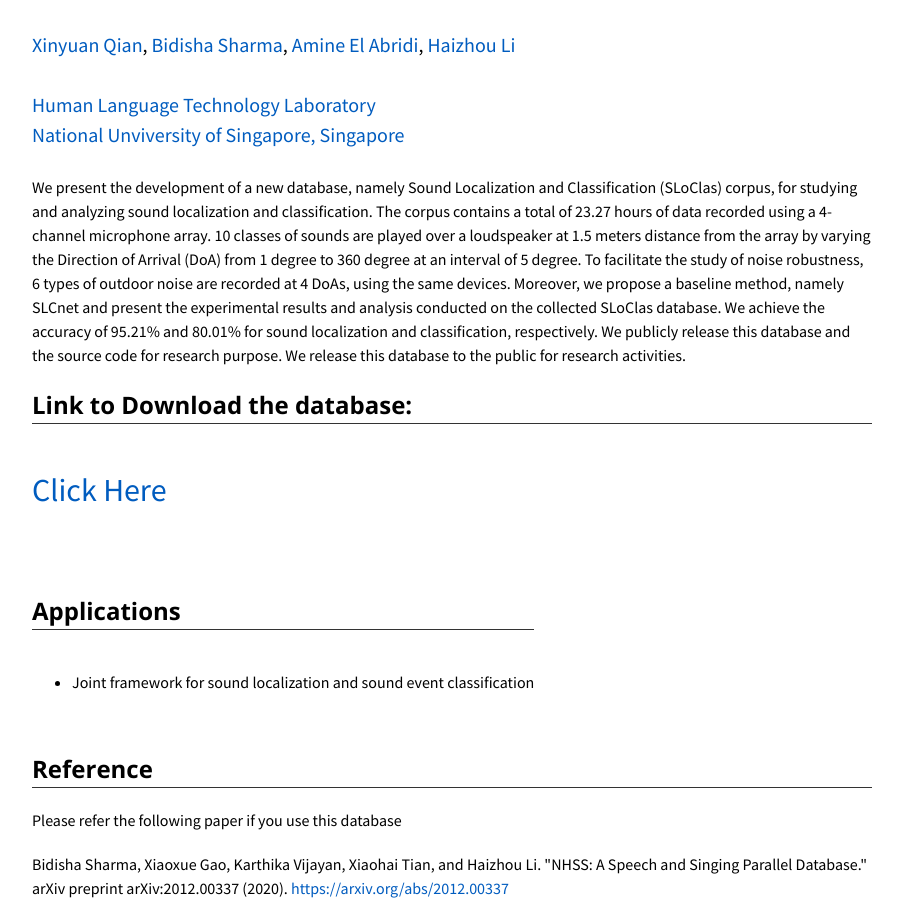
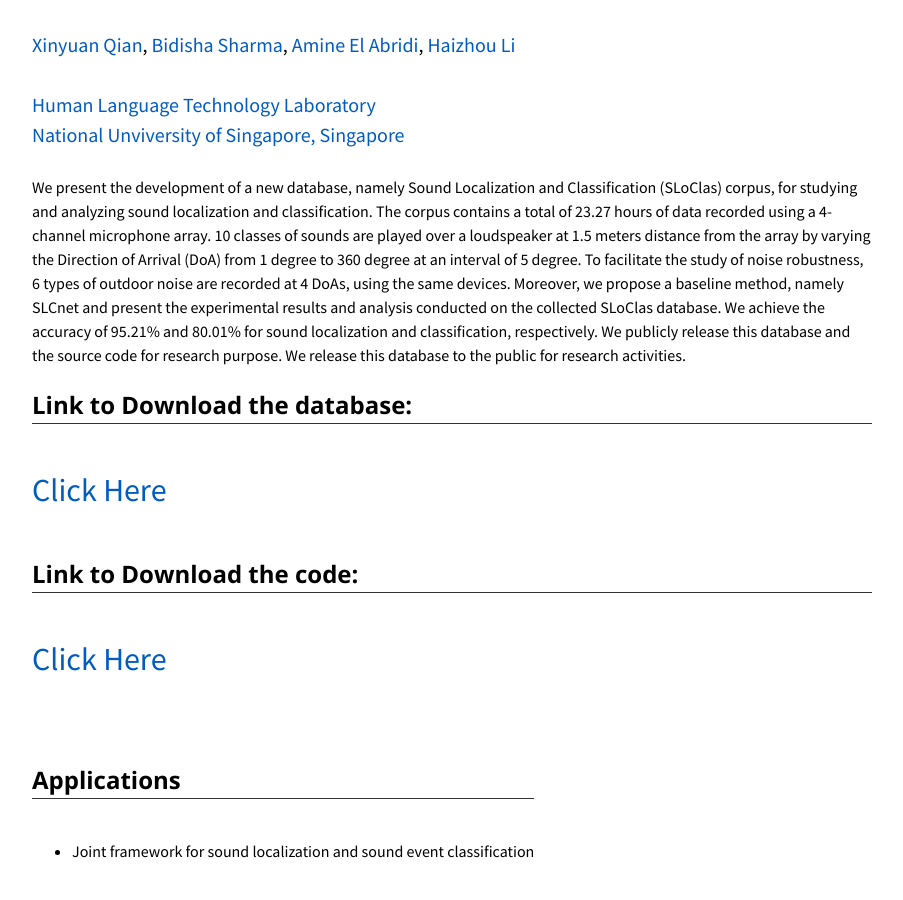
Before and after one commit to bidishasharma/bidishasharma.github.io, a Jekyll site: the page SLoClass/index.html, which Jekyll copies as it is, in a window 1280 px wide and 900 px high. Shown: the whole window, without its empty margins (188-1091 px from the left). Built offline with Jekyll 4.4.1, drawn with Linux system fonts in a browser that asks for light colours; a script that is not in the unit is left out.

Commit message:
Update index.html

```diff
--- a/SLoClass/index.html
+++ b/SLoClass/index.html
@@ -47,10 +47,13 @@
 
               We release this database to the public for research activities.
 
- <h2>Link to Download the database:</h3>
+ <h2>Link to Download the database:</h2>
  <hr>
 <font size="+3"><p><a href="https://zenodo.org/record/4925958#.YMMyhiYRXCI">Click Here</a><br /> </p></font>
 
+ <h2>Link to Download the code:</h2>
+ <hr>
+<font size="+3"><p><a href="https://github.com/catherine-qian/cocosda-SSL.git">Click Here</a><br /> </p></font>
             </p>
           </div>
         </div>
```
